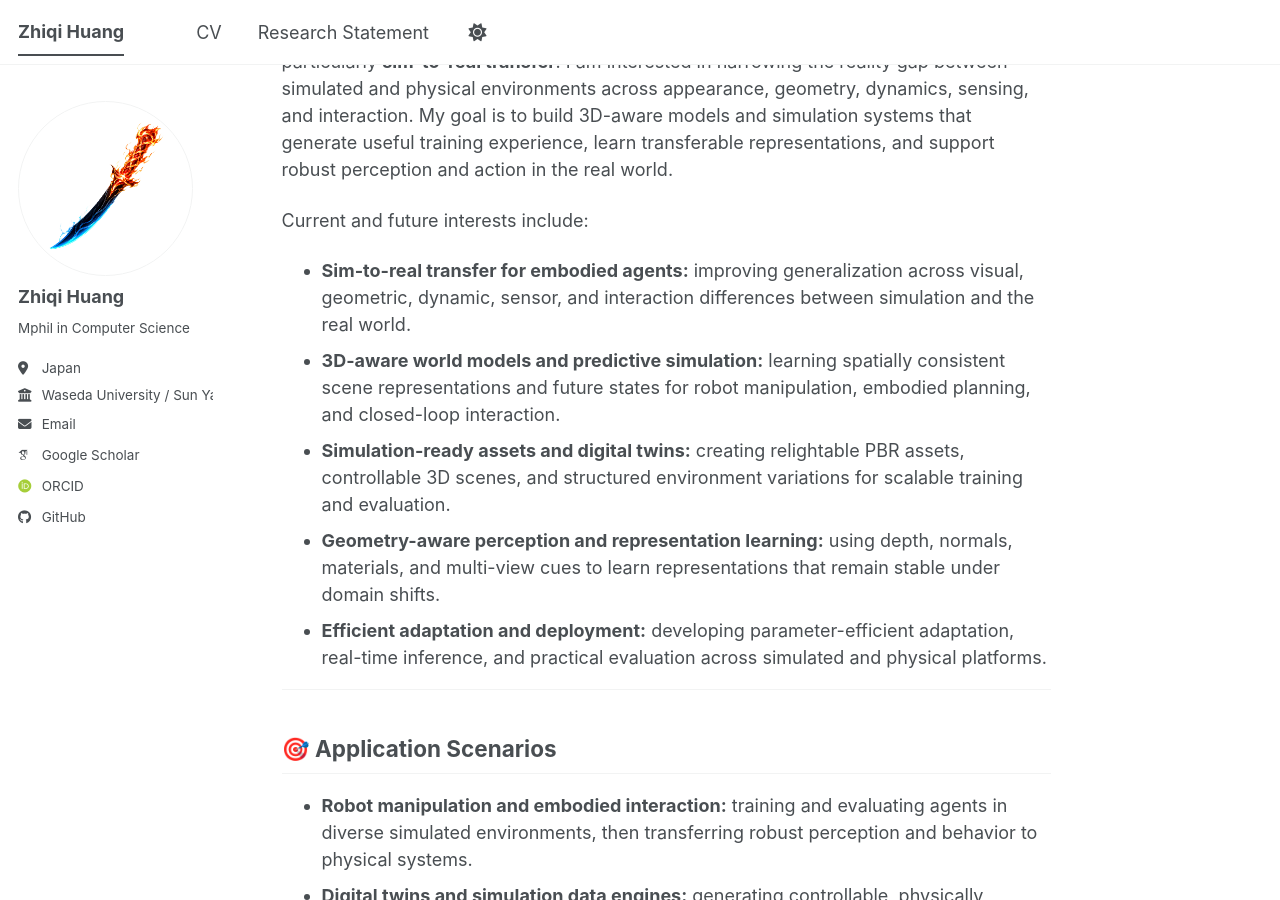
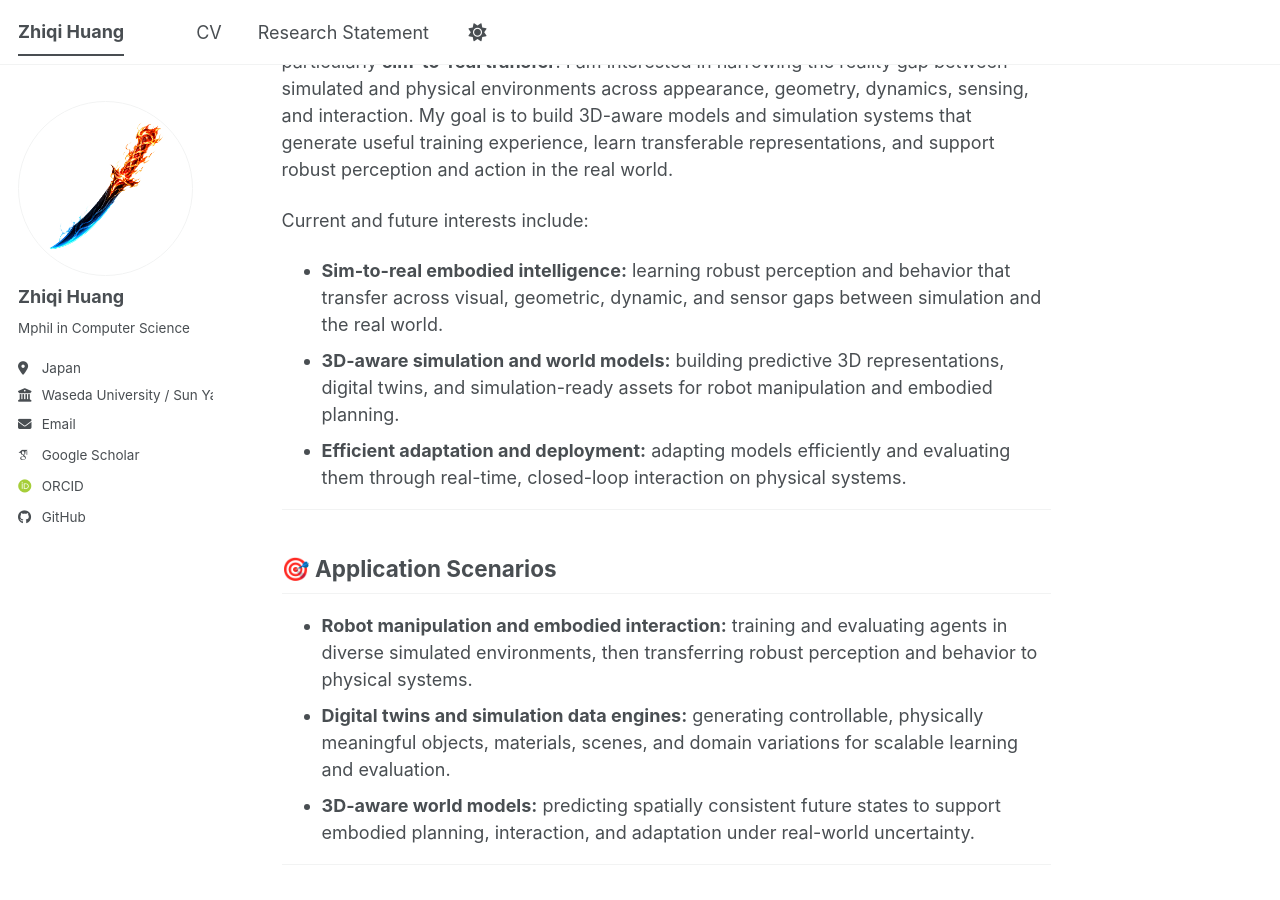
Before and after one commit to huang-zhiqi/huang-zhiqi.github.io, a Jekyll site: the page built from _pages/about.md, in a window 1280 px wide and 900 px high, scrolled down 1381 px. Built offline with Jekyll 4.4.1, drawn with Linux system fonts in a browser that asks for light colours; some web fonts are replaced; a script bundle is joined from its source files by our own code; library files that are not in the unit come from our copies.

Commit message:
修改研究兴趣

```diff
--- a/_pages/about.md
+++ b/_pages/about.md
@@ -31,11 +31,9 @@ My current RA work and intended future Ph.D. research center on **embodied intel
 
 Current and future interests include:
 
-* **Sim-to-real transfer for embodied agents:** improving generalization across visual, geometric, dynamic, sensor, and interaction differences between simulation and the real world.
-* **3D-aware world models and predictive simulation:** learning spatially consistent scene representations and future states for robot manipulation, embodied planning, and closed-loop interaction.
-* **Simulation-ready assets and digital twins:** creating relightable PBR assets, controllable 3D scenes, and structured environment variations for scalable training and evaluation.
-* **Geometry-aware perception and representation learning:** using depth, normals, materials, and multi-view cues to learn representations that remain stable under domain shifts.
-* **Efficient adaptation and deployment:** developing parameter-efficient adaptation, real-time inference, and practical evaluation across simulated and physical platforms.
+* **Sim-to-real embodied intelligence:** learning robust perception and behavior that transfer across visual, geometric, dynamic, and sensor gaps between simulation and the real world.
+* **3D-aware simulation and world models:** building predictive 3D representations, digital twins, and simulation-ready assets for robot manipulation and embodied planning.
+* **Efficient adaptation and deployment:** adapting models efficiently and evaluating them through real-time, closed-loop interaction on physical systems.
 
 ---
 
```
